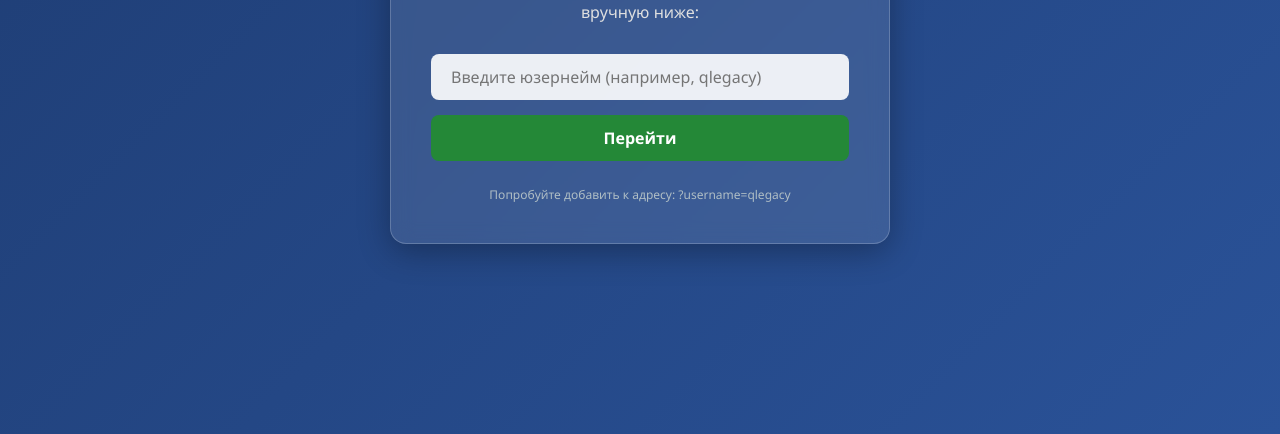
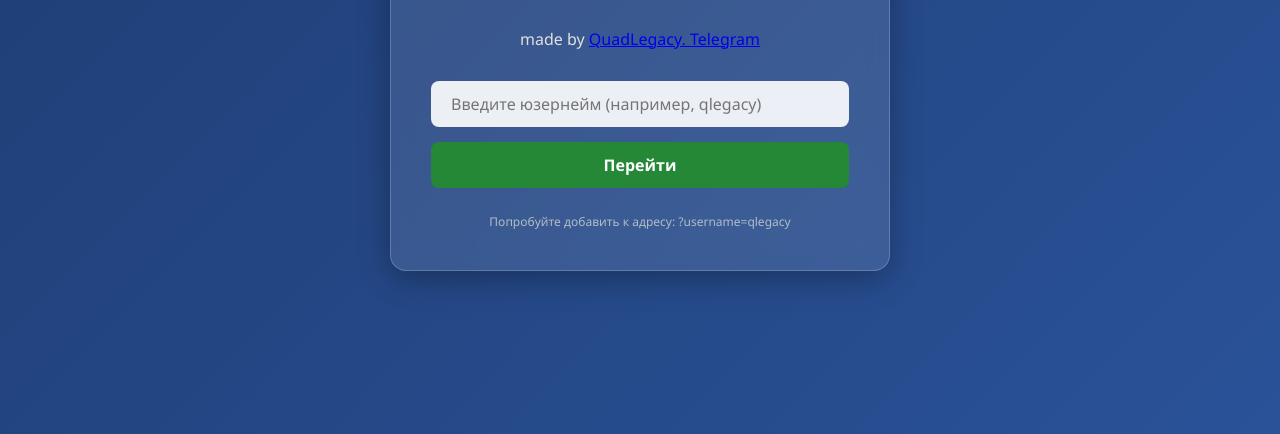
Before and after one commit to QLegacy/tglinkconverter, a plain HTML site: page index.html in a window 1280 px wide. Shown: the part 366-800 px from the top of the page. Drawn offline with Linux system fonts and the light colour scheme.

Commit message:
Update footer link to new username

```diff
--- a/index.html
+++ b/index.html
@@ -97,7 +97,7 @@
     <div class="container" id="mainMenu">
         <h1>Конвертер юзернеймов телеграм</h1>
         <p>Передайте параметр <code>?username=qlegacy</code> в URL для автоматического перенаправления или введите его вручную ниже:</p>
-
+        <p>made by <a href="qlegacy.github.io/tglinkconverter/?username=quadlegacybio">QuadLegacy. Telegram</a></p>
         <div class="input-group">
             <input type="text" id="usernameInput" placeholder="Введите юзернейм (например, qlegacy)">
             <button onclick="redirectToTelegram()">Перейти</button>
```
